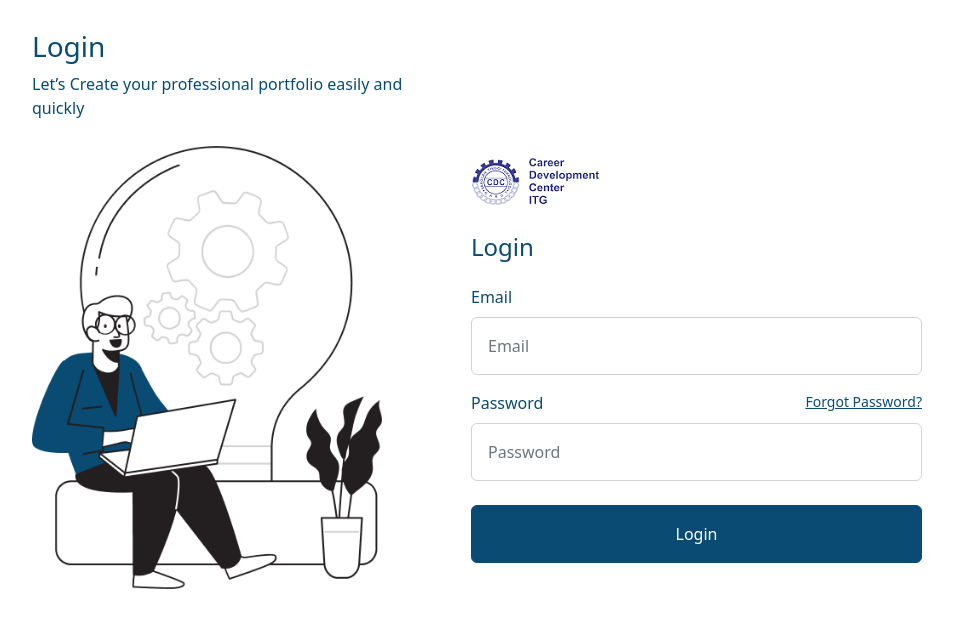
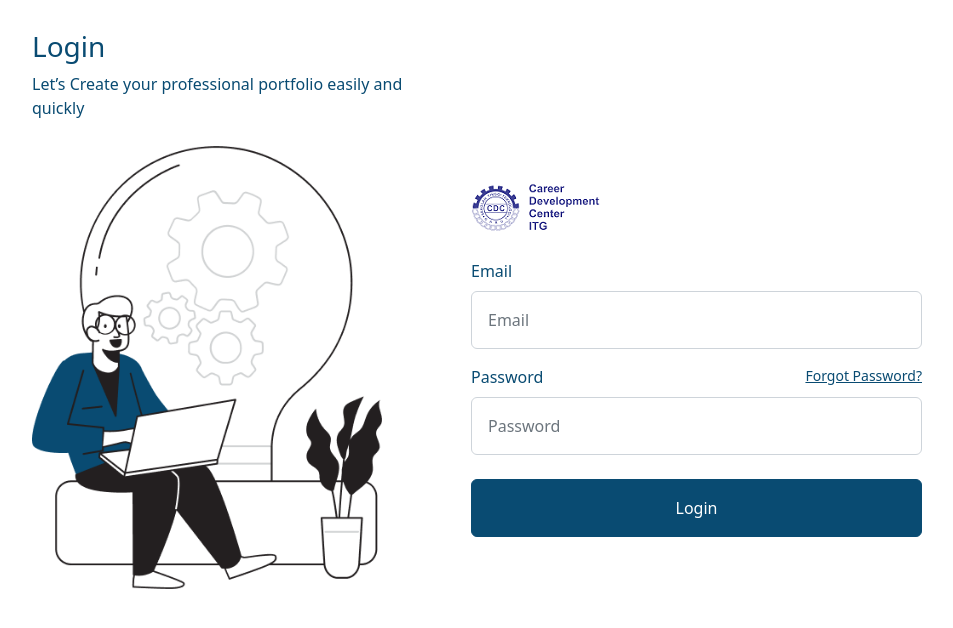
Before and after one commit to widlanhamdi/portfolio-maker, a React (Create React App) app: page /login in a window 1280 px wide. Shown: the top 628 px of the page, without its empty margins (181-1134 px from the left). Built offline with nearby package versions, Linux system fonts and the light colour scheme.

Commit message:
naming text login aisnet and login user

```diff
--- a/src/pages/admin/authentication/LoginAisnet.jsx
+++ b/src/pages/admin/authentication/LoginAisnet.jsx
@@ -41,8 +41,9 @@ export default function LoginAisnet() {
     <Container>
       <div className="mx-auto border bg-body rounded w-50 mt-3">
         <Form className="p-5" onSubmit={handleSignIn}>
-          <h3 style={{ color: "#094b72" }}>Login For Access Data Students</h3>
-          <Form.Group className="mt-5 mb-3">
+          <h3 style={{ color: "#094b72" }}>Login Aisnet</h3>
+          <p style={{ color: "#094b72" }}>For Access Data Students</p>
+          <Form.Group className="mt-4 mb-3">
             <Form.Label style={{ color: "#094B72" }}>Username</Form.Label>
             <Form.Control
               type="username"
--- a/src/pages/user/authentication/Login.jsx
+++ b/src/pages/user/authentication/Login.jsx
@@ -38,15 +38,10 @@ export default function Login() {
         </Col>
         <Col lg={5} className="text-start">
           <Form onSubmit={handleSignIn}>
-            <div className="mb-4">
-              <Link to="/">
-                <img src={Logo} alt="logo cdc" />
-              </Link>
-              <h4 className="mt-4" style={{ color: "#094b72" }}>
-                Login
-              </h4>
-            </div>
-            <Form.Group className="mb-3">
+            <Link to="/">
+              <img src={Logo} alt="logo cdc" />
+            </Link>
+            <Form.Group className="mb-3 mt-4">
               <Form.Label style={{ color: "#094B72" }}>Email</Form.Label>
               <Form.Control
                 type="email"
```
